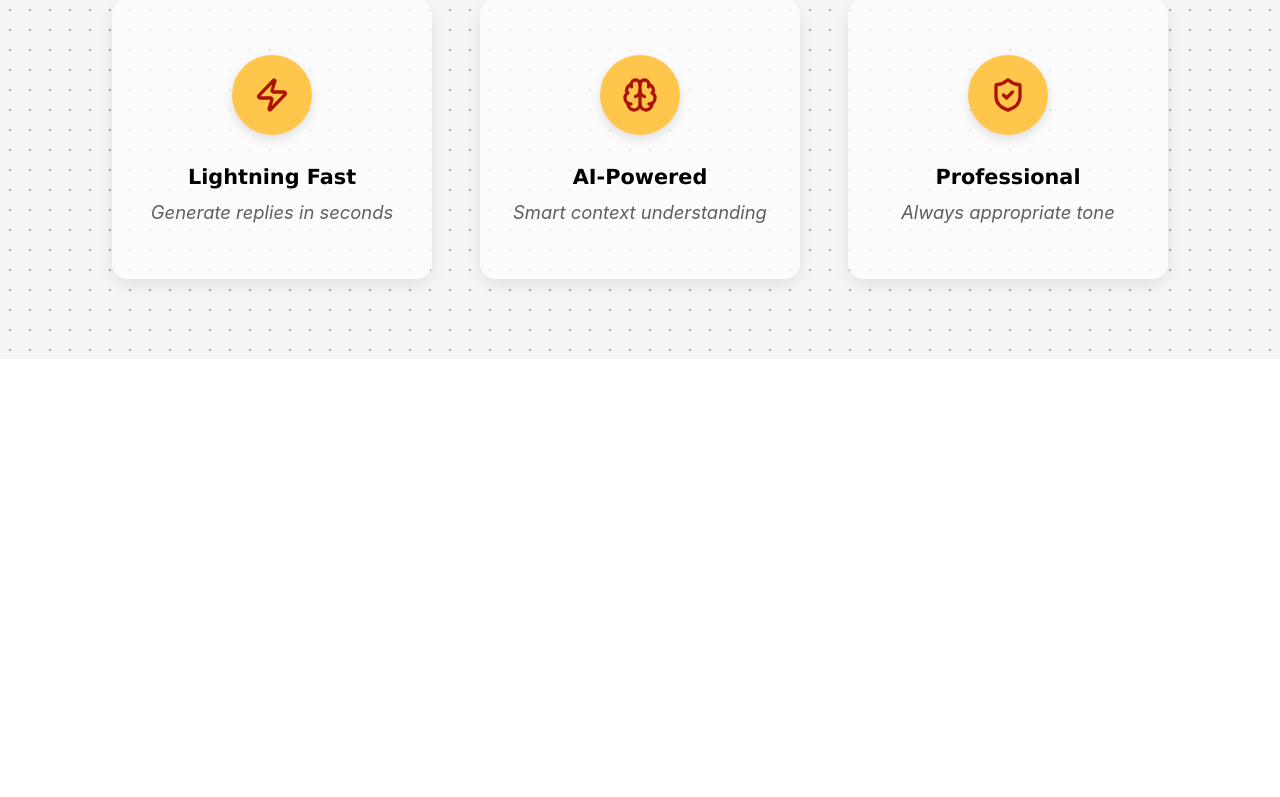
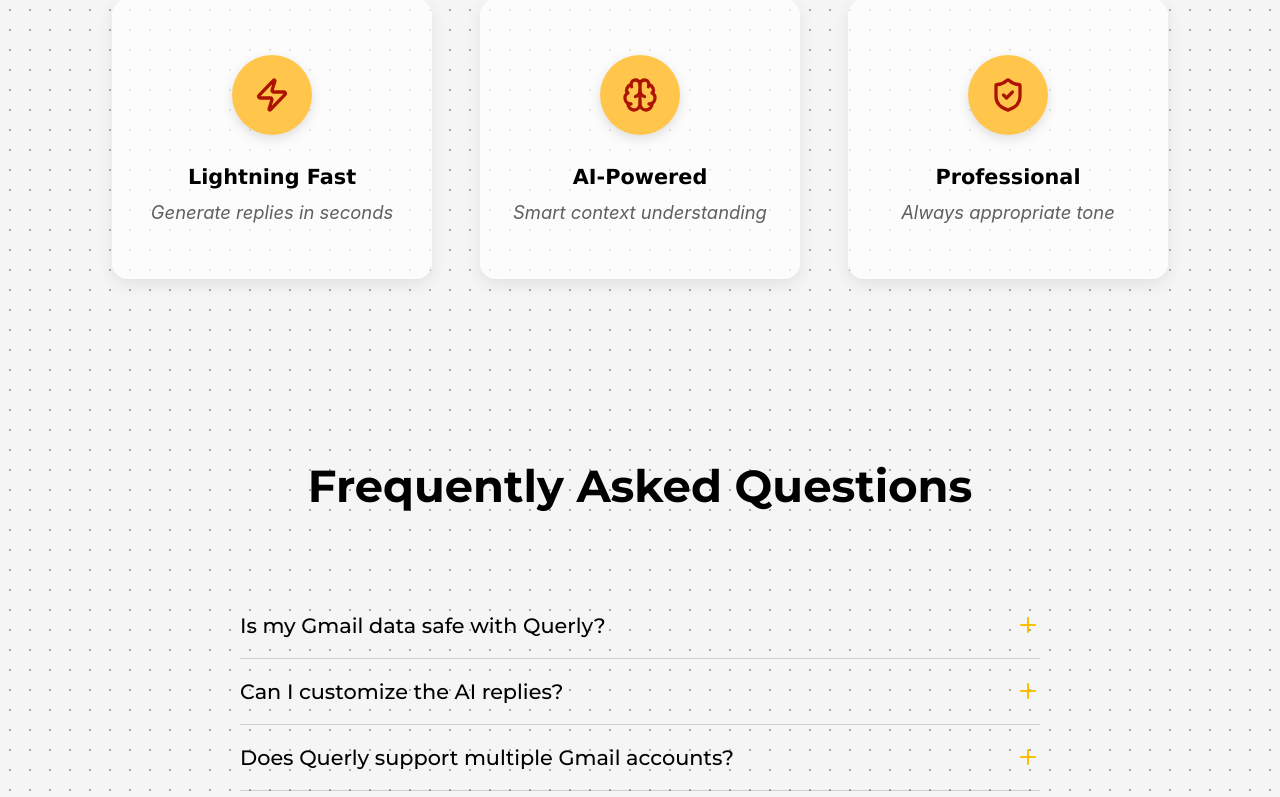
Before and after one commit to soumyatiw/Querly, a Next.js app in the folder frontend/: page / in a window 1280 px wide. Shown: the part 2000-2797 px from the top of the page. Before the commit the page ends 2359 px from the top, so only its background shows below. Built offline with nearby package versions, Linux system fonts and the light colour scheme.

Commit message:
Footer Done

```diff
--- a/frontend/app/globals.css
+++ b/frontend/app/globals.css
@@ -1,4 +1,6 @@
-
+html {
+  scroll-behavior: smooth;
+}
 
 * {
   box-sizing: border-box;
--- a/frontend/app/page.js
+++ b/frontend/app/page.js
@@ -1,12 +1,14 @@
-// app/page.js
+
 import Navbar from '../components/Navbar';
 import React from 'react';
 import HeroSection from '@/components/HeroSection';
 import FeatureSection from '@/components/FeatureSection';
 import HowItWorks from '@/components/HowItWorks';
 import styles from "./page.module.css";
+import Footer from '@/components/Footer';
+import FAQ from '@/components/FAQ';
 
-//
+
 
 export default function Home() {
   return (
@@ -15,6 +17,8 @@ export default function Home() {
       <HeroSection />
       <HowItWorks />
       <FeatureSection />
+      <FAQ />
+      <Footer />
     </div>
   );
 }
--- /dev/null
+++ b/frontend/components/FAQ.js
@@ -0,0 +1,63 @@
+"use client";
+import React, { useState } from "react";
+import styles from "./FAQ.module.css";
+import { Plus, Minus } from "lucide-react";
+
+const faqs = [
+  {
+    question: "Is my Gmail data safe with Querly?",
+    answer:
+      "Absolutely. Querly connects securely with Google OAuth and never stores your email data. Everything is encrypted end-to-end.",
+  },
+  {
+    question: "Can I customize the AI replies?",
+    answer:
+      "Yes! Querly learns your tone and style over time. You can also edit replies before sending — total control is yours.",
+  },
+  {
+    question: "Does Querly support multiple Gmail accounts?",
+    answer:
+      "Right now, Querly supports one account per user. But multi-account support is on our roadmap and coming soon.",
+  },
+  {
+    question: "Is there a free plan?",
+    answer:
+      "Yes. Querly offers a free tier so you can experience AI-powered email replies before upgrading to Pro for advanced features.",
+  },
+];
+
+export default function FAQ() {
+  const [activeIndex, setActiveIndex] = useState(null);
+
+  const toggleFAQ = (index) => {
+    setActiveIndex(activeIndex === index ? null : index);
+  };
+
+  return (
+    <section className={styles.faqSection} id="faq">
+      <h2 className={styles.title}>Frequently Asked Questions</h2>
+      <div className={styles.faqList}>
+        {faqs.map((faq, index) => (
+          <div
+            key={index}
+            className={`${styles.faqItem} ${activeIndex === index ? styles.active : ""
+              }`}
+            onClick={() => toggleFAQ(index)}
+          >
+            <div className={styles.faqHeader}>
+              <h3>{faq.question}</h3>
+              {activeIndex === index ? (
+                <Minus className={styles.icon} />
+              ) : (
+                <Plus className={styles.icon} />
+              )}
+            </div>
+            <div className={styles.faqAnswer}>
+              <p>{faq.answer}</p>
+            </div>
+          </div>
+        ))}
+      </div>
+    </section>
+  );
+}
--- /dev/null
+++ b/frontend/components/FAQ.module.css
@@ -0,0 +1,97 @@
+.faqSection {
+    padding: 100px 20px;
+    text-align: center;
+}
+
+.title {
+    font-size: 2.8rem;
+    font-family: "Montserrat", serif;
+    font-weight: 700;
+    color: #000000;
+    margin-bottom: 80px;
+    position: relative;
+}
+
+.faqList {
+    max-width: 800px;
+    margin: 0 auto;
+    text-align: left;
+}
+
+.faqItem {
+    border-bottom: 1px solid rgba(0, 0, 0, 0.15);
+    padding: 20px 0;
+    cursor: pointer;
+    transition: all 0.3s ease;
+    position: relative;
+}
+
+.faqItem:last-child {
+    border-bottom: none;
+}
+
+.faqHeader {
+    display: flex;
+    justify-content: space-between;
+    align-items: center;
+}
+
+.faqHeader h3 {
+    font-size: 1.3rem;
+    font-weight: 500;
+    font-family: "Montserrat", serif;
+    margin: 0;
+    transition: color 0.3s ease;
+    color: #000;
+}
+
+.faqItem:hover .faqHeader h3 {
+    color: #ffbf00;
+}
+
+.icon {
+    color: #ffbf00;
+    transition: transform 0.3s ease;
+}
+
+.faqAnswer {
+    max-height: 0;
+    overflow: hidden;
+    transition: max-height 0.4s ease, opacity 0.4s ease, margin-top 0.3s ease;
+    opacity: 0;
+}
+
+.faqItem.active .faqAnswer {
+    max-height: 200px;
+    opacity: 1;
+    margin-top: 10px;
+}
+
+.faqAnswer p {
+    font-family: "Montserrat", serif;
+    font-size: 1.05rem;
+    color: #444;
+    line-height: 1.6;
+    margin: 0;
+}
+
+.faqItem.active::after {
+    content: "";
+    position: absolute;
+    bottom: 0;
+    left: 0;
+    height: 3px;
+    width: 100%;
+    background: linear-gradient(90deg, #ffbf00, transparent);
+    animation: slideIn 0.6s ease forwards;
+}
+
+@keyframes slideIn {
+    from {
+        width: 0;
+    }
+
+    to {
+        width: 100%;
+    }
+}
--- a/frontend/components/FeatureSection.js
+++ b/frontend/components/FeatureSection.js
@@ -26,7 +26,7 @@ export default function FeatureSection() {
   ];
 
   return (
-    <section className={styles.features}>
+    <section className={styles.features} >
       {features.map((feature, index) => (
         <div key={index} className={styles.card}>
           <div
--- /dev/null
+++ b/frontend/components/Footer.js
@@ -0,0 +1,64 @@
+"use client";
+import React from "react";
+import styles from "./Footer.module.css";
+import { Twitter, Linkedin, Github } from "lucide-react";
+
+export default function Footer() {
+  return (
+    <footer className={styles.footer}>
+      <div className={styles.container}>
+
+        <div className={styles.brand}>
+          <h2>Querly</h2>
+          <p>
+            Your AI-powered email assistant that makes communication effortless,
+            professional, and fast.
+          </p>
+        </div>
+
+        <div className={styles.links}>
+          <h3>Quick Links</h3>
+          <ul>
+            <li><a href="#howitworks">How It Works</a></li>
+            <li><a href="#faq">FAQs</a></li>
+            <li><a href="#contact">Contact</a></li>
+          </ul>
+        </div>
+
+        <div className={styles.social}>
+          <h3>Connect</h3>
+          <div className={styles.icons}>
+            <a
+              href="https://twitter.com"
+              target="_blank"
+              rel="noopener noreferrer"
+              aria-label="Twitter"
+            >
+              <Twitter />
+            </a>
+            <a
+              href="https://linkedin.com"
+              target="_blank"
+              rel="noopener noreferrer"
+              aria-label="LinkedIn"
+            >
+              <Linkedin />
+            </a>
+            <a
+              href="https://github.com/soumyatiw"
+              target="_blank"
+              rel="noopener noreferrer"
+              aria-label="GitHub"
+            >
+              <Github />
+            </a>
+          </div>
+        </div>
+      </div>
+
+      <div className={styles.bottomBar}>
+        <p>© {new Date().getFullYear()} Querly. All rights reserved.</p>
+      </div>
+    </footer>
+  );
+}
--- /dev/null
+++ b/frontend/components/Footer.module.css
@@ -0,0 +1,82 @@
+.footer {
+  background: #000000;
+  color: white;
+  padding: 60px 20px 20px;
+  font-family: "Inter", sans-serif;
+}
+
+.container {
+  display: flex;
+  justify-content: space-between;
+  align-items: flex-start;
+  gap: 3rem;
+  flex-wrap: wrap;
+  max-width: 1200px;
+  margin: 0 auto;
+}
+
+.brand h2 {
+  font-family: "Playfair Display", serif;
+  font-size: 2rem;
+  color: #ffbf00;
+  margin-bottom: 12px;
+}
+
+.brand p {
+  font-size: 0.95rem;
+  color: #ffffff;
+  max-width: 320px;
+  line-height: 1.6;
+}
+
+.links h3,
+.social h3 {
+  font-size: 1.2rem;
+  margin-bottom: 15px;
+  color: #ffbf00;
+}
+
+.links ul {
+  list-style: none;
+  padding: 0;
+}
+
+.links ul li {
+  margin-bottom: 10px;
+}
+
+.links ul li a {
+  text-decoration: none;
+  color: #ffffff;
+  font-size: 0.95rem;
+  transition: color 0.3s ease;
+}
+
+.links ul li a:hover {
+  color: #ffbf00;
+}
+
+.icons {
+  display: flex;
+  gap: 18px;
+}
+
+.icons a {
+  font-size: 1.5rem;
+  color: #ffffff;
+  transition: color 0.3s ease, transform 0.3s ease;
+}
+
+.icons a:hover {
+  color: #ffbf00;
+  transform: translateY(-3px);
+}
+
+.bottomBar {
+  text-align: center;
+  border-top: 1px solid rgba(255, 255, 255, 0.2);
+  margin-top: 40px;
+  padding-top: 20px;
+  font-size: 0.9rem;
+  color: #bbb;
+}
--- a/frontend/components/HeroSection.js
+++ b/frontend/components/HeroSection.js
@@ -23,7 +23,7 @@ export default function HeroSection() {
                 <g
                     id="svgGroup"
                     strokeLinecap="round"
-                    fillRule="evenodd"
+                    fillRule='evenodd'
                     fontSize="9pt"
                 >
                     <path
@@ -39,6 +39,7 @@ export default function HeroSection() {
 
             <div className={styles.orbit}>
                 {icons.map((src, index) => (
+                    // eslint-disable-next-line @next/next/no-img-element
                     <img
                         key={index}
                         src={src}
--- a/frontend/components/HowItWorks.js
+++ b/frontend/components/HowItWorks.js
@@ -59,7 +59,7 @@ export default function HowItWorks() {
 
   return (
     <section className={styles.timelineSection}>
-      <h2 className={styles.sectionTitle}>How Querly Works</h2>
+      <h2 className={styles.sectionTitle} id='howitworks'>How Querly Works</h2>
       <div
         ref={timelineRef}
         className={styles.timeline}
--- a/frontend/components/HowItWorks.module.css
+++ b/frontend/components/HowItWorks.module.css
@@ -11,7 +11,6 @@
   letter-spacing: 1px;
 }
 
-/* Timeline container */
 .timeline {
   position: relative;
   margin: 0 auto;
@@ -19,7 +18,6 @@
   max-width: 900px;
 }
 
-/* Golden Line */
 .timeline::before {
   content: "";
   position: absolute;
```
